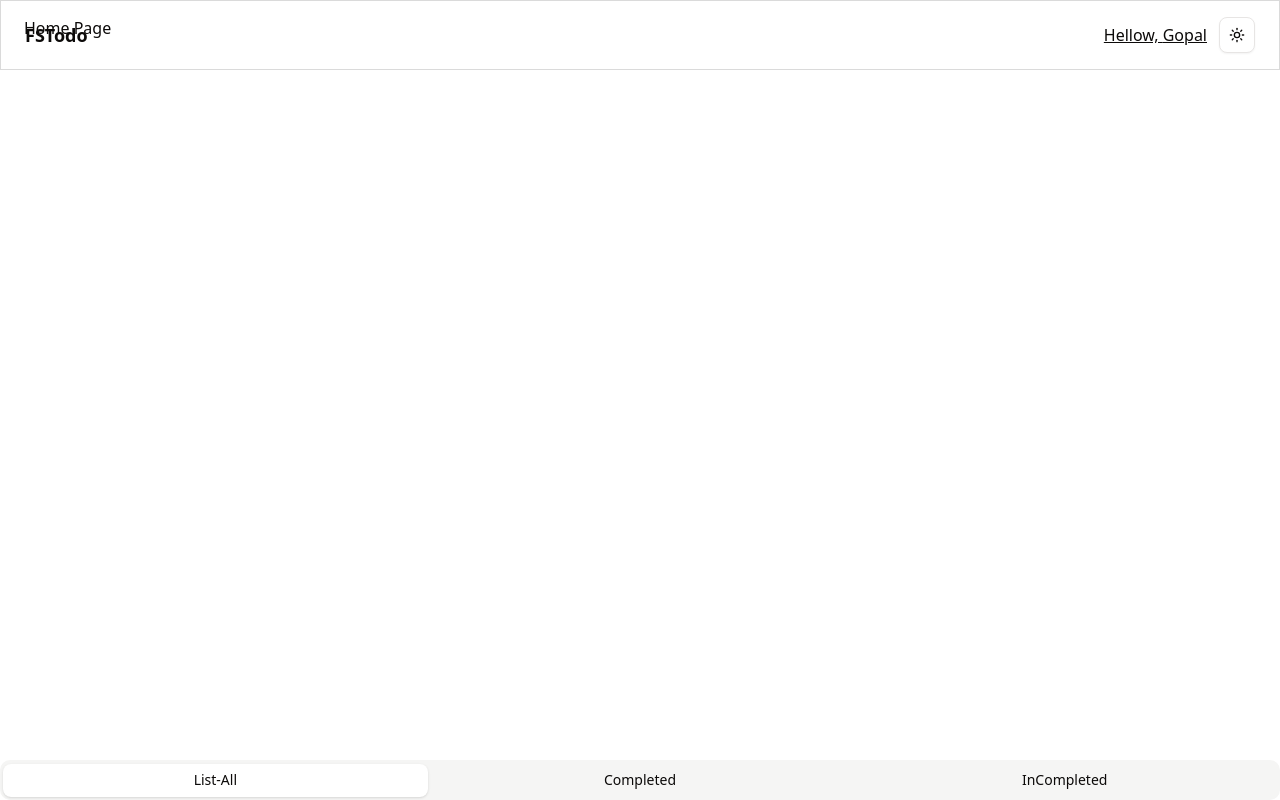
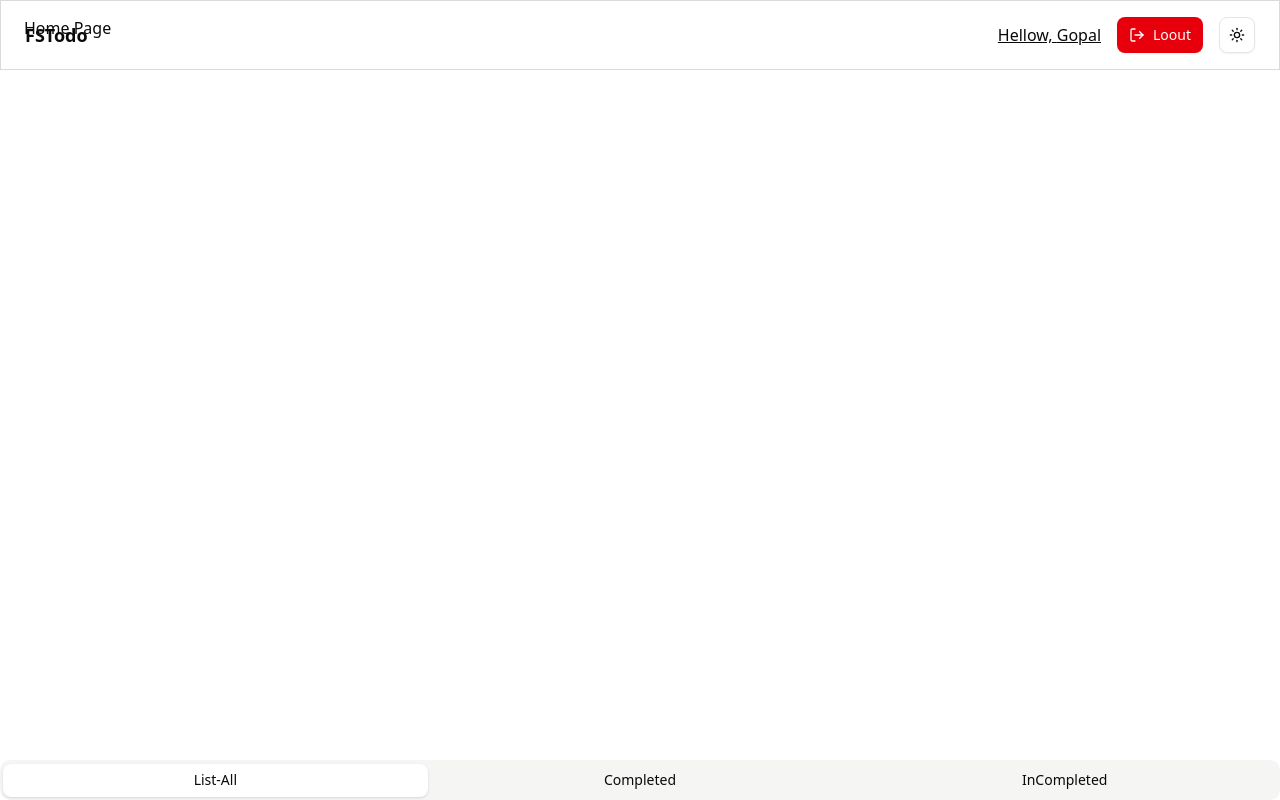
Before and after one commit to gopalsarkar-dev/fullstack_todo_ui, a Next.js app: page / in a window 1280 px wide. Built offline with nearby package versions, Linux system fonts and the light colour scheme.

Commit message:
Logout  button setup

```diff
--- a/src/components/Header/TobBar.tsx
+++ b/src/components/Header/TobBar.tsx
@@ -1,6 +1,7 @@
 import Link from "next/link";
 import ToggleIcon from "./ToggleIcon";
 import ProfileLink from "./ProfileLink";
+import LogoutButton from "../logout/LogoutButton";
 
 const TobBar = () => {
   return (
@@ -10,8 +11,10 @@ const TobBar = () => {
           <Link href="/" className="text-lg font-bold">
             FSTodo
           </Link>
-          <div className="flex items-center justify-center gap-3">
-            <ProfileLink />
+          <div className="flex items-center gap-4">
+            <LogoutButton>
+              <ProfileLink />
+            </LogoutButton>
             <ToggleIcon />
           </div>
         </nav>
--- /dev/null
+++ b/src/components/logout/LogoutButton.tsx
@@ -0,0 +1,33 @@
+"use client";
+
+import { LogOut } from "lucide-react";
+import { usePathname, useRouter } from "next/navigation";
+import { ReactNode } from "react";
+import { Button } from "../ui/button";
+
+type LogoutPropsProvider = {
+  children: ReactNode;
+};
+
+const LogoutButton = ({ children }: LogoutPropsProvider) => {
+  const pathname = usePathname();
+  const { push } = useRouter();
+
+  if (pathname === "/" || pathname === "/profile") {
+    return (
+      <>
+        {children}
+        <Button
+          variant={"destructive"}
+          className="cursor-pointer"
+          onClick={() => push("/auth/login")}
+        >
+          <LogOut /> <span className="hidden sm:block">Loout</span>
+        </Button>
+      </>
+    );
+  }
+  return <></>;
+};
+
+export default LogoutButton;
```
